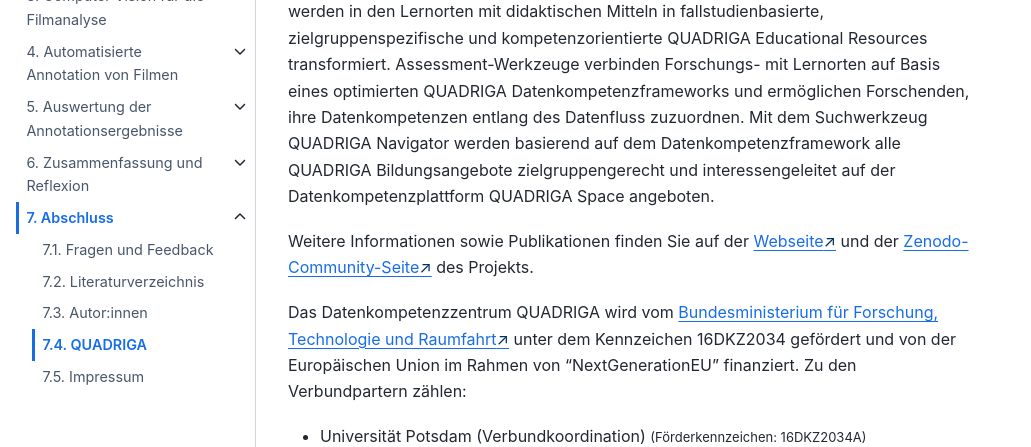
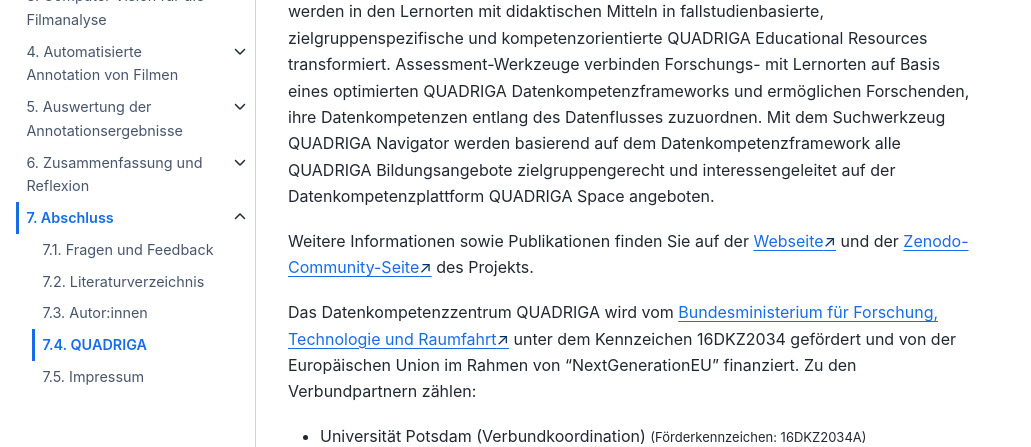
Before and after one commit to quadriga-dk/Bewegtes-Bild-Fallstudie-4, a Jupyter Book: the page built from abschluss/quadriga.md, in a window 1280 px wide and 900 px high. Shown: the part 453-900 px from the top of the window, without its empty margins (0-1031 px from the left). Built offline with Jupyter Book 1.0.4 settings and Sphinx 7.4.7 and the Sphinx Book theme 1.1.4, drawn with Linux system fonts in a browser that asks for light colours; pages that are not in the unit, such as notebooks, are missing from menus; some of the changed text lies outside the part shown.

Commit message:
fix(typos): correct spelling and grammar in abschluss/quadriga.md

```diff
--- a/abschluss/quadriga.md
+++ b/abschluss/quadriga.md
@@ -6,12 +6,12 @@
 Die Basiswissenschaften Informatik und Informationswissenschaft mit umfangreicher Expertise für Data Science und Data Stewardship unterstützen die beiden Anwendungsdomänen hinsichtlich Forschung zum Datenfluss, (inter)nationalen Standards und Prinzipien (z.B. FAIR, CARE).
 QUADRIGA führt Forschungs- und Lernorte durch vielfältige Vernetzungsorte zusammen. Zur Entwicklung digitaler Methoden werden mittels Fallstudien in den Forschungsorten spezifische Fragestellungen und Datentypen behandelt.
 Die Datensätze, Standards und Methoden werden in den Lernorten mit didaktischen Mitteln in fallstudienbasierte, zielgruppenspezifische und kompetenzorientierte QUADRIGA Educational Resources transformiert.
-Assessment-Werkzeuge verbinden Forschungs- mit Lernorten auf Basis eines optimierten QUADRIGA Datenkompetenzframeworks und ermöglichen Forschenden, ihre Datenkompetenzen entlang des Datenfluss zuzuordnen.
+Assessment-Werkzeuge verbinden Forschungs- mit Lernorten auf Basis eines optimierten QUADRIGA Datenkompetenzframeworks und ermöglichen Forschenden, ihre Datenkompetenzen entlang des Datenflusses zuzuordnen.
 Mit dem Suchwerkzeug QUADRIGA Navigator werden basierend auf dem Datenkompetenzframework alle QUADRIGA Bildungsangebote zielgruppengerecht und interessengeleitet auf der Datenkompetenzplattform QUADRIGA Space angeboten.
 
 Weitere Informationen sowie Publikationen finden Sie auf der <a href="https://www.quadriga-dk.de/de/" class="external-link" target="_blank">Webseite</a> und der <a href="https://zenodo.org/communities/quadriga/records?q=&l=list&p=1&s=10&sort=newest" class="external-link" target="_blank">Zenodo-Community-Seite</a> des Projekts.
 
-Das Datenkompetenzzentrum QUADRIGA wird vom <a href="https://www.bmftr.bund.de/DE/Forschung/Wissenschaftssystem/Forschungsdaten/DatenkompetenzenInDerWissenschaft/datenkompetenzeninderwissenschaft.html?templateQueryString=datenkompetenzzentren" class="external-link" target="_blank">Bundesministerium für Forschung, Technologie und Raumfahrt</a> unter dem Kennzeichen 16DKZ2034 gefördert und von der Europäischen Union im Rahmen von "NextGenerationEU" finanziert. Zu den Verbundpartern zählen:
+Das Datenkompetenzzentrum QUADRIGA wird vom <a href="https://www.bmftr.bund.de/DE/Forschung/Wissenschaftssystem/Forschungsdaten/DatenkompetenzenInDerWissenschaft/datenkompetenzeninderwissenschaft.html?templateQueryString=datenkompetenzzentren" class="external-link" target="_blank">Bundesministerium für Forschung, Technologie und Raumfahrt</a> unter dem Kennzeichen 16DKZ2034 gefördert und von der Europäischen Union im Rahmen von "NextGenerationEU" finanziert. Zu den Verbundpartnern zählen:
 - Universität Potsdam (Verbundkoordination) <span style="font-size: small">(Förderkennzeichen: 16DKZ2034A)</span>
 - Filmuniversität Babelsberg KONRAD WOLF <span style="font-size: small">(Förderkennzeichen: 16DKZ2034B)</span>
 - Fachhochschule Potsdam <span style="font-size: small">(Förderkennzeichen: 16DKZ2034C)</span>
```
